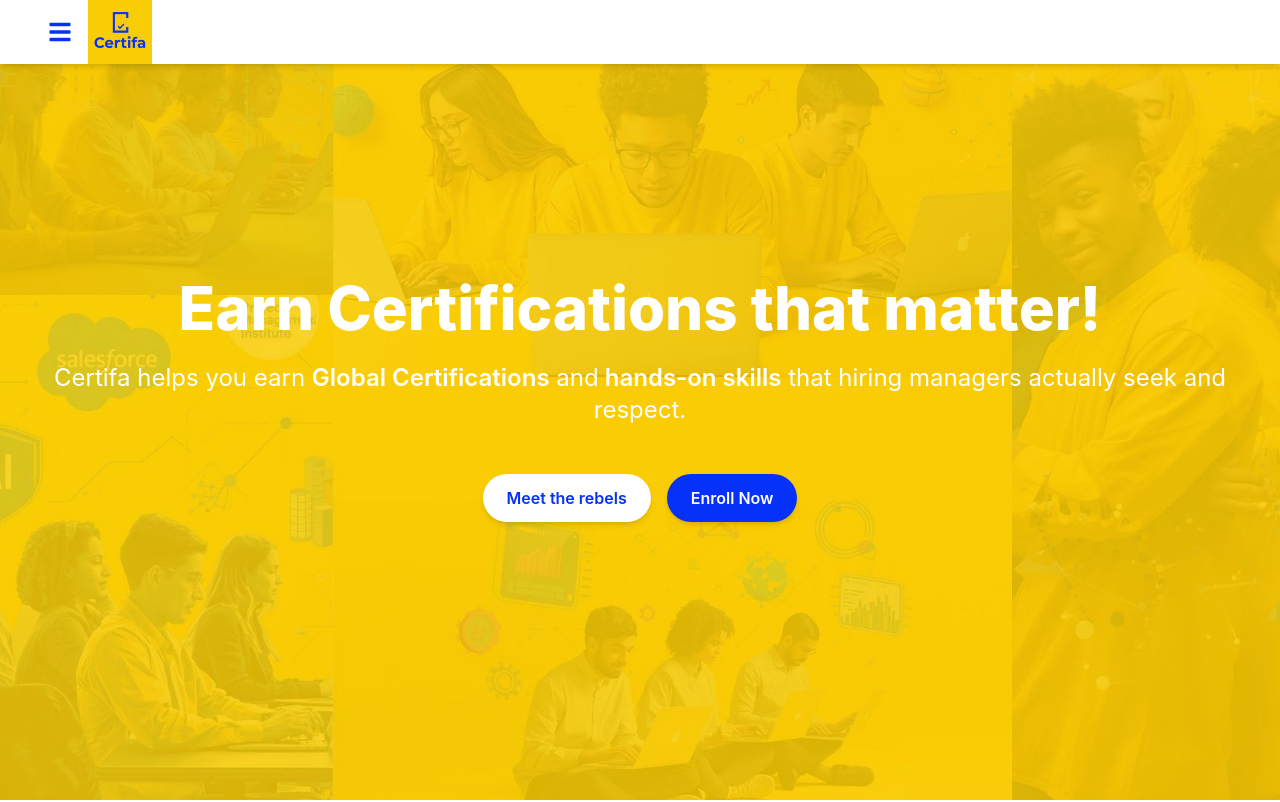
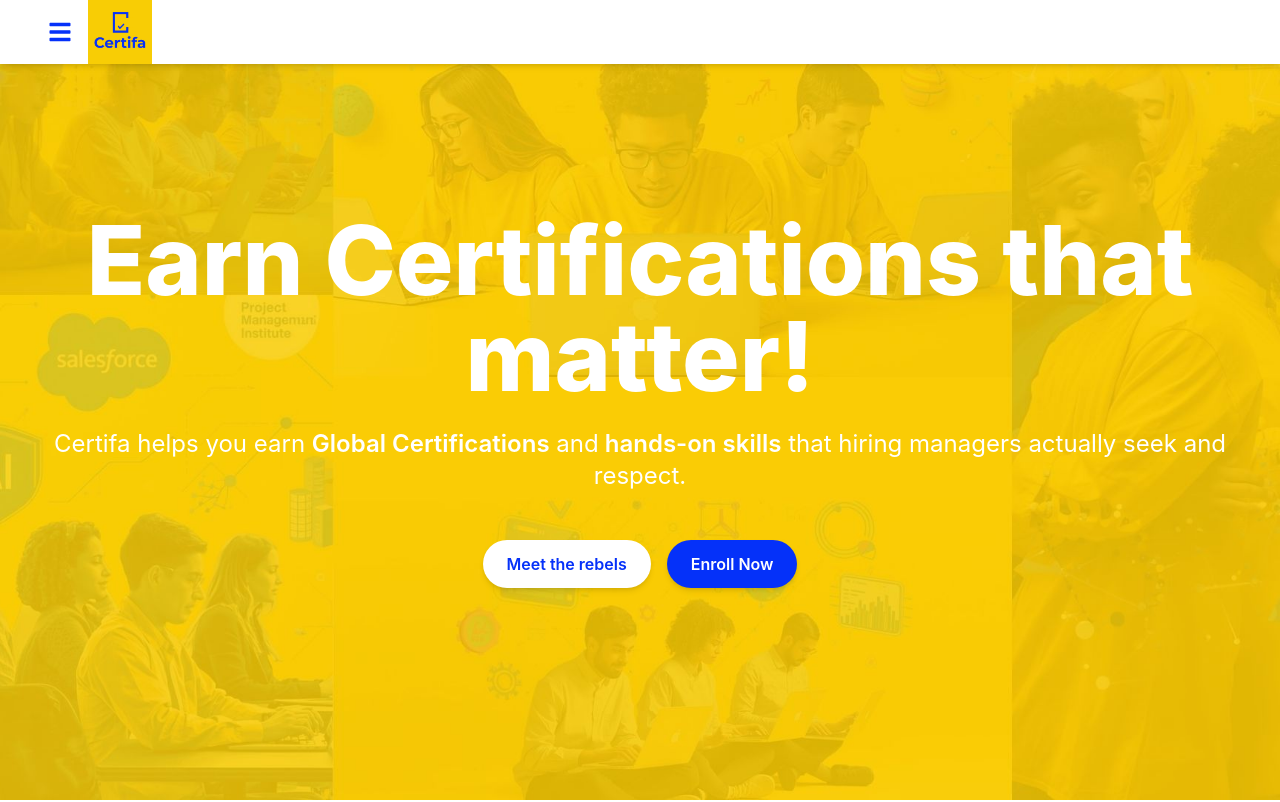
Before and after one commit to sanjeev699/certifa_rebel, a React (Create React App) app: page / in a window 1280 px wide. Shown: the top 802 px of the page. Built offline with nearby package versions, Linux system fonts and the light colour scheme.

Commit message:
Update HeroSection.jsx

```diff
--- a/src/components/HeroSection.jsx
+++ b/src/components/HeroSection.jsx
@@ -15,7 +15,7 @@ const HeroSection = () => {
 
       {/* Content */}
       <div className="relative z-10 px-4">
-        <h1 className="text-4xl md:text-6xl font-extrabold text-white mb-6">
+        <h1 className="text-8xl md:text-10xl font-extrabold text-white mb-6">
          Earn Certifications that matter!
         </h1>
         <p className="text-white text-lg md:text-2xl mb-8">
```
